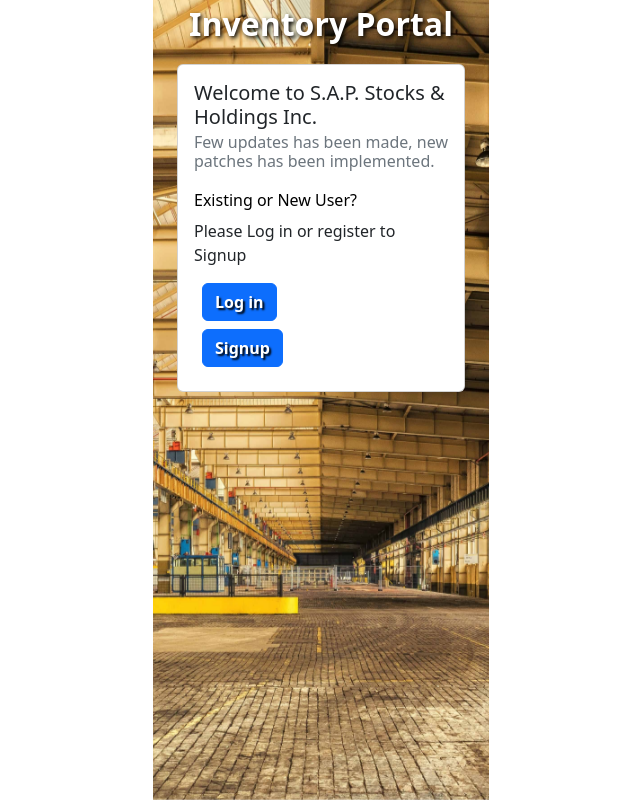
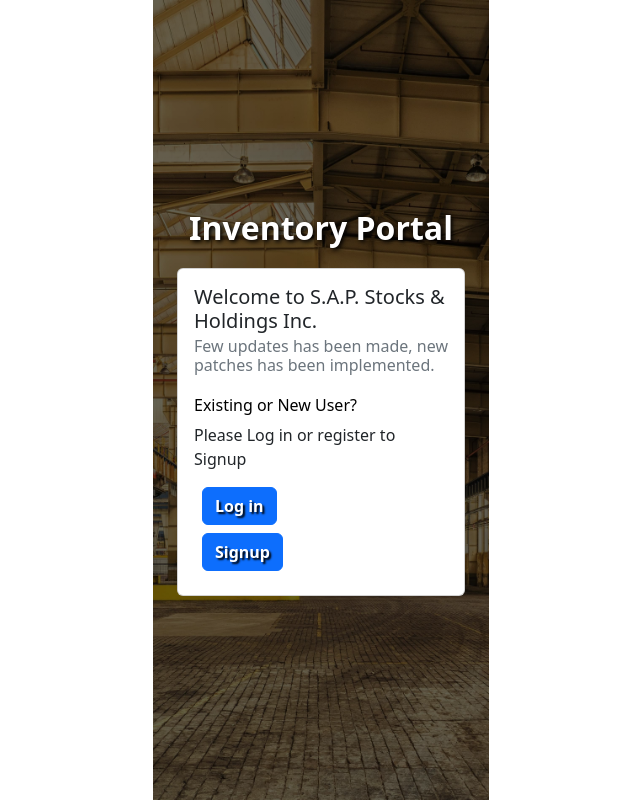
Before and after one commit to tritonmax26/FinalProjectCapstone, a React (Vite) app: page /logout in a window 1280 px wide. Shown: the whole page, without its empty margins (319-959 px from the left). Built offline with nearby package versions, Linux system fonts and the light colour scheme.

Commit message:
make changes

```diff
--- a/src/App.jsx
+++ b/src/App.jsx
@@ -8,7 +8,7 @@
 function App() {
 
   return (
-   <div className="bglogin">
+   <div className="bgfull">
    <>
 
         <Container>
--- a/src/components/CopyRights.jsx
+++ b/src/components/CopyRights.jsx
@@ -4,15 +4,15 @@
 
 const CopyRights = () => {
   return (
-    <footer>
+    <div>
     <Navbar bg="dark" variant="dark" expand="lg">
       <Container>
-        <Navbar.Brand className='span28'>&copy; S.A.P. Stocks & Holdings Inventory Data, All rights Reserved</Navbar.Brand>
+        <Navbar.Brand className='span28'>&copy; S.A.P. Stocks & Holdings Inventory Data, All rights reserved</Navbar.Brand>
       </Container>
     </Navbar>
 
 
-    </footer>
+    </div>
   )
 }
 
--- a/src/components/Loginpage.jsx
+++ b/src/components/Loginpage.jsx
@@ -12,8 +12,10 @@
 
 
   return (
-    <div className='container d-flex align-items-center justify-content-center'>
+    <div >
 
+    <div className=' spancontainer container d-flex align-items-center justify-content-center' >
+    <div><p className=' text-center span28'>Inventory Portal</p>
     <Card style={{ width: '18rem' }}>
       <Card.Body>
         <Card.Title>Welcome to S.A.P. Stocks & Holdings Inc.</Card.Title>
@@ -26,7 +28,8 @@
         <div className="block border-2 mb-2 px-2"><Button variant="primary" className='buttonhover'><Link to="/register" className='fontwhite span26'> Signup</Link></Button> </div>
       </Card.Body>
     </Card>
-
+    </div>
+    </div>
     </div>
   )
 }
--- a/src/components/ShopsPage.jsx
+++ b/src/components/ShopsPage.jsx
@@ -62,7 +62,7 @@
   }
 
   return (
-    <div className="mt-4">
+    <div className="mt-4 spancontainer">
       <NavbarMain />
       <h3 className="mb-4 span28">Create Shop</h3>
       <Form noValidate validated={validated} onSubmit={submit}>
--- a/src/index.css
+++ b/src/index.css
@@ -76,14 +76,36 @@
   text-shadow: 2px 2px 2px #000000;
 }
 
-.bglogin{
-  background-image:  url(/src/imgdata/warehouse.jpg);
+.pad50{
+  padding-top: 100px;
+}
+
+.spancontainer{
   /* linear-gradient(to right, rgba(0, 0, 0, 0.607),rgba(0, 0, 0, 0.607)), */
   background-position: center;
   background-size: cover;
   background-attachment: fixed;
   object-fit: contain;
   height: 100vh;
+  opacity: 100%;
+}
+
+.bglogin{
+  background-image: linear-gradient(to right, rgba(0, 0, 0, 0.607),rgba(0, 0, 0, 0.607)),  url(/src/imgdata/warehouse.jpg);
+  /* linear-gradient(to right, rgba(0, 0, 0, 0.607),rgba(0, 0, 0, 0.607)), */
+  background-position: center;
+  background-size: cover;
+  background-attachment: fixed;
+  object-fit: contain;
+  height: 100vh;
+}
+
+.bgfull{
+  background-image: linear-gradient(to right, rgba(0, 0, 0, 0.607),rgba(0, 0, 0, 0.607)),  url(/src/imgdata/warehouse.jpg);
+  /* linear-gradient(to right, rgba(0, 0, 0, 0.607),rgba(0, 0, 0, 0.607)), */
+  background-position: center;
+  background-size: cover;
+  object-fit: contain;
 }
 
 .buttonhover:hover{
--- a/src/views/Auth/Login.jsx
+++ b/src/views/Auth/Login.jsx
@@ -32,7 +32,7 @@
 
 
   return (
-    <div className='container d-flex align-items-center justify-content-center'>
+    <div className='spancontainer container d-flex align-items-center justify-content-center'>
         <form onSubmit={login}>
             <h2 className='mt-4 text-center span28'>Log In Portal</h2>
             <h5 className='mt-4 span27'>Email</h5>
--- a/src/views/Auth/Logout.jsx
+++ b/src/views/Auth/Logout.jsx
@@ -15,7 +15,7 @@
         navigate("/")
     }
   return (
-    <div>
+    <div className='spancontainer'>
         <Home />
     </div>
   )
--- a/src/views/Auth/Register.jsx
+++ b/src/views/Auth/Register.jsx
@@ -35,7 +35,7 @@
 
 
   return (
-    <div className='container d-flex align-items-center justify-content-center'>
+    <div className='spancontainer container d-flex align-items-center justify-content-center'>
         <form onSubmit={register}>
             <h4 className='text-center span28'>Application Details</h4>
             <h6 className='mt-4 span27'>Name</h6>
--- a/src/views/Home.jsx
+++ b/src/views/Home.jsx
@@ -5,9 +5,7 @@
   return (
     <div>
         {/* <NavbarMain />                      */}
-        <p className=' text-center span28'>
-        Inventory Portal
-        </p>
+
         <Loginpage />
     </div>
   )
```
